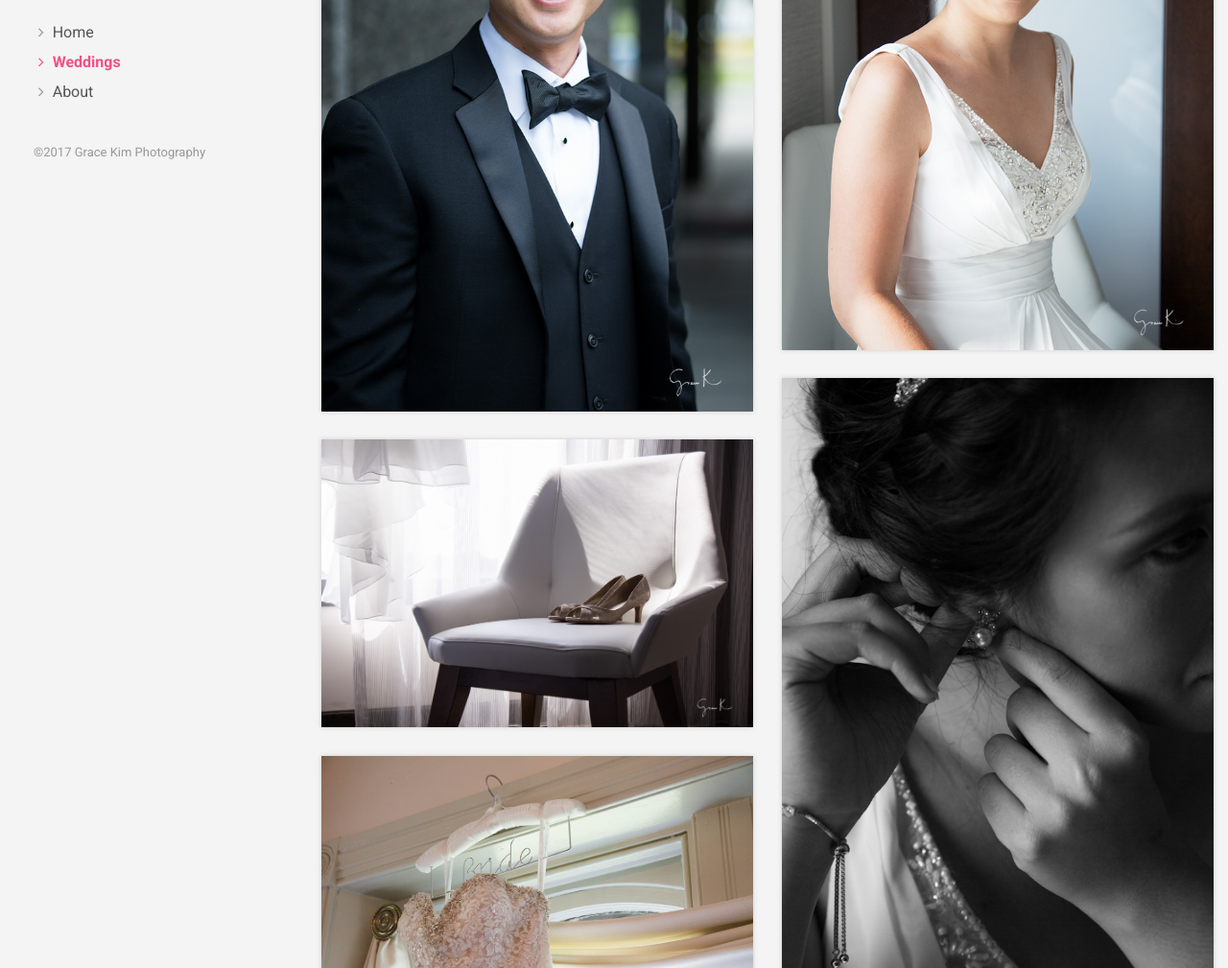
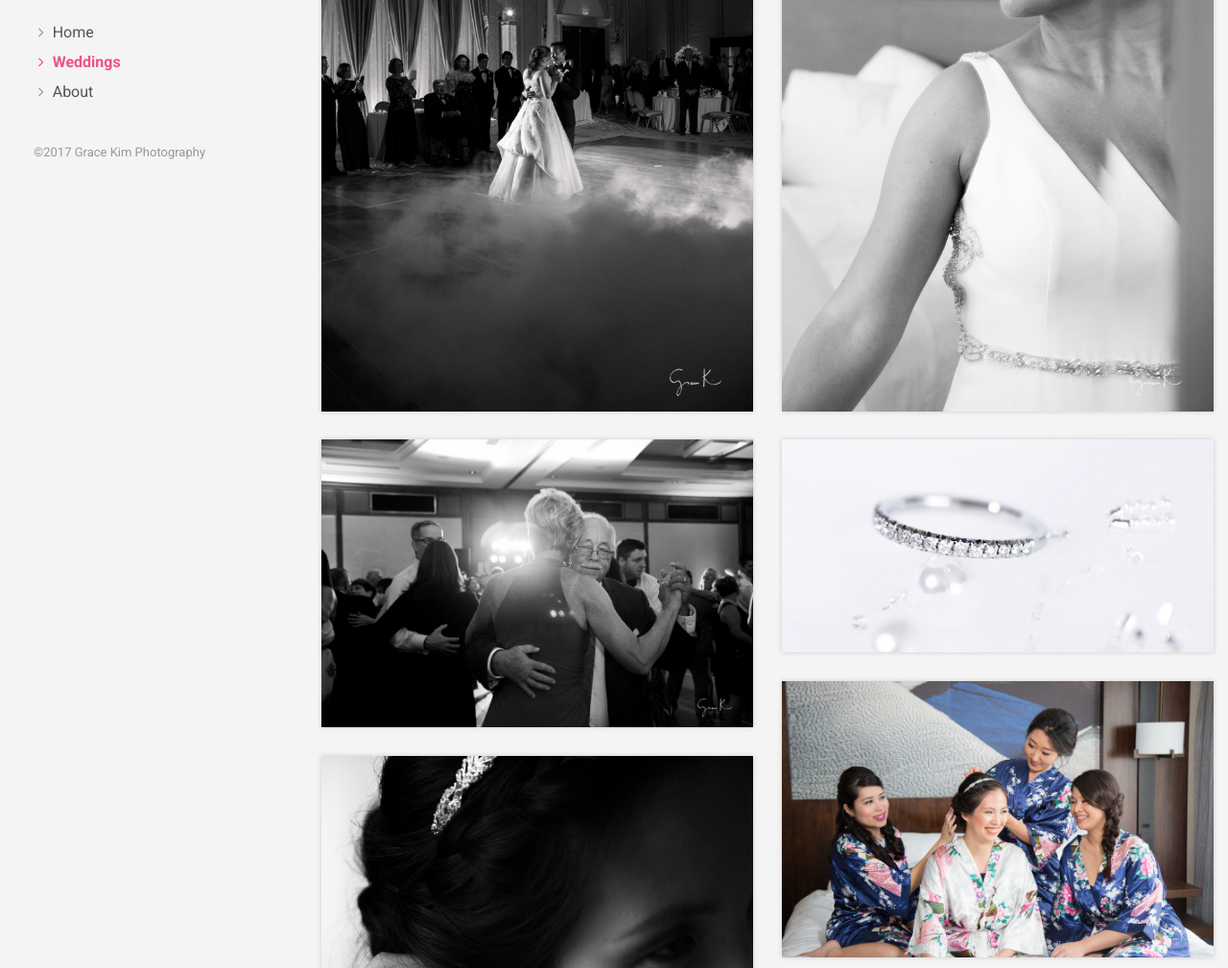
Before and after one commit to Bpaterak/gkphotography, a plain HTML site: page public/weddings.html in a window 1280 px wide. Shown: the part 291-1300 px from the top of the page at 96% size. Drawn offline with nearby package versions, Linux system fonts and the light colour scheme.

Commit message:
#092017 Adding new 2017 wedding images

```diff
--- a/public/weddings.html
+++ b/public/weddings.html
@@ -65,6 +65,31 @@
                         </div>
                         <div class="grid">
                             <div class="row">
+                              <!--GK-WEDDING-->
+                              <div class="col-xs-12 col-sm-6 col-md-6 col-lg-6 masonry-item">
+                                  <div class="box-masonry"><img src="img/portfolio/weddings/new/gk_18_wd-1.jpg" alt="Grace Kim Portraits - Weddings" class="img-responsive">
+                                  </div>
+                              </div>
+                              <div class="col-xs-12 col-sm-6 col-md-6 col-lg-6 masonry-item">
+                                  <div class="box-masonry"><img src="img/portfolio/weddings/new/gk_18_wd-2.jpg" alt="Grace Kim Portraits - Weddings" class="img-responsive">
+                                  </div>
+                              </div>
+                              <div class="col-xs-12 col-sm-6 col-md-6 col-lg-6 masonry-item">
+                                  <div class="box-masonry"><img src="img/portfolio/weddings/new/gk_18_wd-3.jpg" alt="Grace Kim Portraits - Weddings" class="img-responsive">
+                                  </div>
+                              </div>
+                              <div class="col-xs-12 col-sm-6 col-md-6 col-lg-6 masonry-item">
+                                  <div class="box-masonry"><img src="img/portfolio/weddings/new/gk_18_wd-4.jpg" alt="Grace Kim Portraits - Weddings" class="img-responsive">
+                                  </div>
+                              </div>
+                              <div class="col-xs-12 col-sm-6 col-md-6 col-lg-6 masonry-item">
+                                  <div class="box-masonry"><img src="img/portfolio/weddings/new/gk_18_wd-5.jpg" alt="Grace Kim Portraits - Weddings" class="img-responsive">
+                                  </div>
+                              </div>
+                              <div class="col-xs-12 col-sm-6 col-md-6 col-lg-6 masonry-item">
+                                  <div class="box-masonry"><img src="img/portfolio/weddings/new/gk_18_wd-6.jpg" alt="Grace Kim Portraits - Weddings" class="img-responsive">
+                                  </div>
+                              </div>
                               <!--Kim ALLEN-->
                               <div class="col-xs-12 col-sm-6 col-md-6 col-lg-6 masonry-item">
                                   <div class="box-masonry"><img src="img/portfolio/weddings/5606_aj_kim.jpg" alt="Grace Kim Portraits - Weddings" class="img-responsive">
```
Also changed, not shown: public/img/portfolio/weddings/new/gk_18_wd-1.jpg (added), public/img/portfolio/weddings/new/gk_18_wd-2.jpg (added), public/img/portfolio/weddings/new/gk_18_wd-3.jpg (added), public/img/portfolio/weddings/new/gk_18_wd-4.jpg (added), public/img/portfolio/weddings/new/gk_18_wd-5.jpg (added), public/img/portfolio/weddings/new/gk_18_wd-6.jpg (added).
